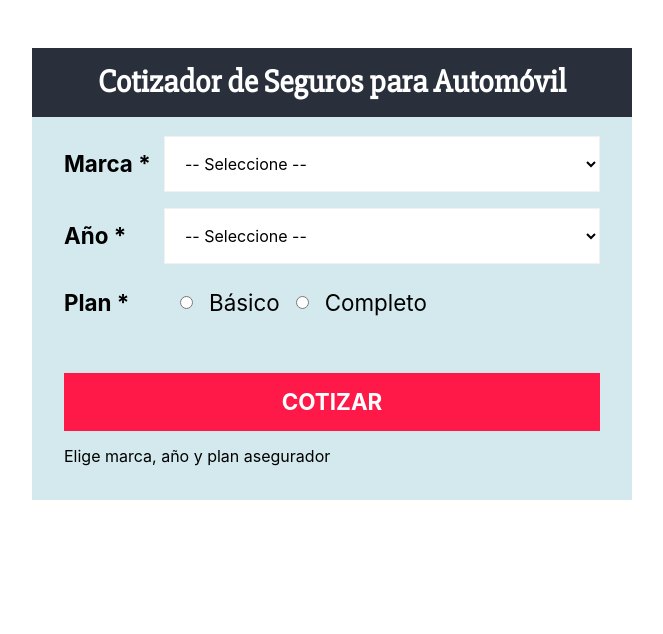
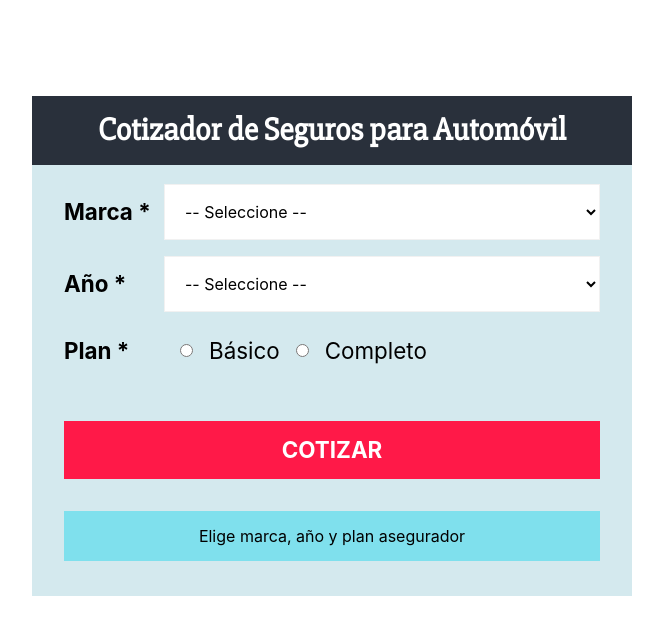
Before and after one commit to jcarlosj/React-Project-Cotiza-Seguro-Auto-U-JPdTV, a React (Create React App) app: page / in a window 1280 px wide. Shown: the top 634 px of the page, without its empty margins (308-971 px from the left). Built offline with nearby package versions, Linux system fonts and the light colour scheme.

Commit message:
[+] C > QuotationValue: Style Component

```diff
--- a/src/App.js
+++ b/src/App.js
@@ -10,6 +10,7 @@ import QuoteValue from './components/QuoteValue';
 const ContentComponent = styled .div `
     margin: 0 auto;
     max-width: 600px;
+    padding: 3rem 0;
 `;
 
 const FormComponent = styled .div `
--- a/src/components/Header.js
+++ b/src/components/Header.js
@@ -5,8 +5,7 @@ import styled from '@emotion/styled';
 const ContentHeader = styled .header `
     background-color: #29303b;
     color: #FFFFFF;
-    font-weight: bold;
-    margin-top: 3rem;
+    font-weight: bold;margin-top: 3rem;
     padding: 1rem 2rem;
 `;
 /** Style Component H1 */
--- a/src/components/QuoteValue.js
+++ b/src/components/QuoteValue.js
@@ -1,10 +1,34 @@
 import React from 'react';
+import styled from '@emotion/styled';
 
+/** Style Component */
+const MessageComponent = styled .p `
+    background-color: rgb( 127, 224, 237 );
+    margin-top: 2rem;
+    padding: 1rem;
+    text-align: center;
+`;
+const TotalPriceComponent = styled .div `
+    background-color: #FF1948;
+    color: #FFFFFF;
+    margin-top: 2rem;
+    padding: 1rem;
+    text-align: center;
+`;
+const ValueComponent = styled .p `
+    font-size: 3rem;
+    margin: 0;
+`;
+
+/** Component */
 const QuoteValue = ({ quotation }) => {         // Destructuracion de props
     return(
         ( quotation === 0 )
-            ?   <p>Elige marca, año y plan asegurador</p>
-            :   quotation
+            ?   <MessageComponent>Elige marca, año y plan asegurador</MessageComponent>
+            :   <TotalPriceComponent>
+                    <h3>Valor de la cotización</h3>
+                    <ValueComponent>$ { quotation } </ValueComponent>
+                </TotalPriceComponent>
     );
 }
 
```
